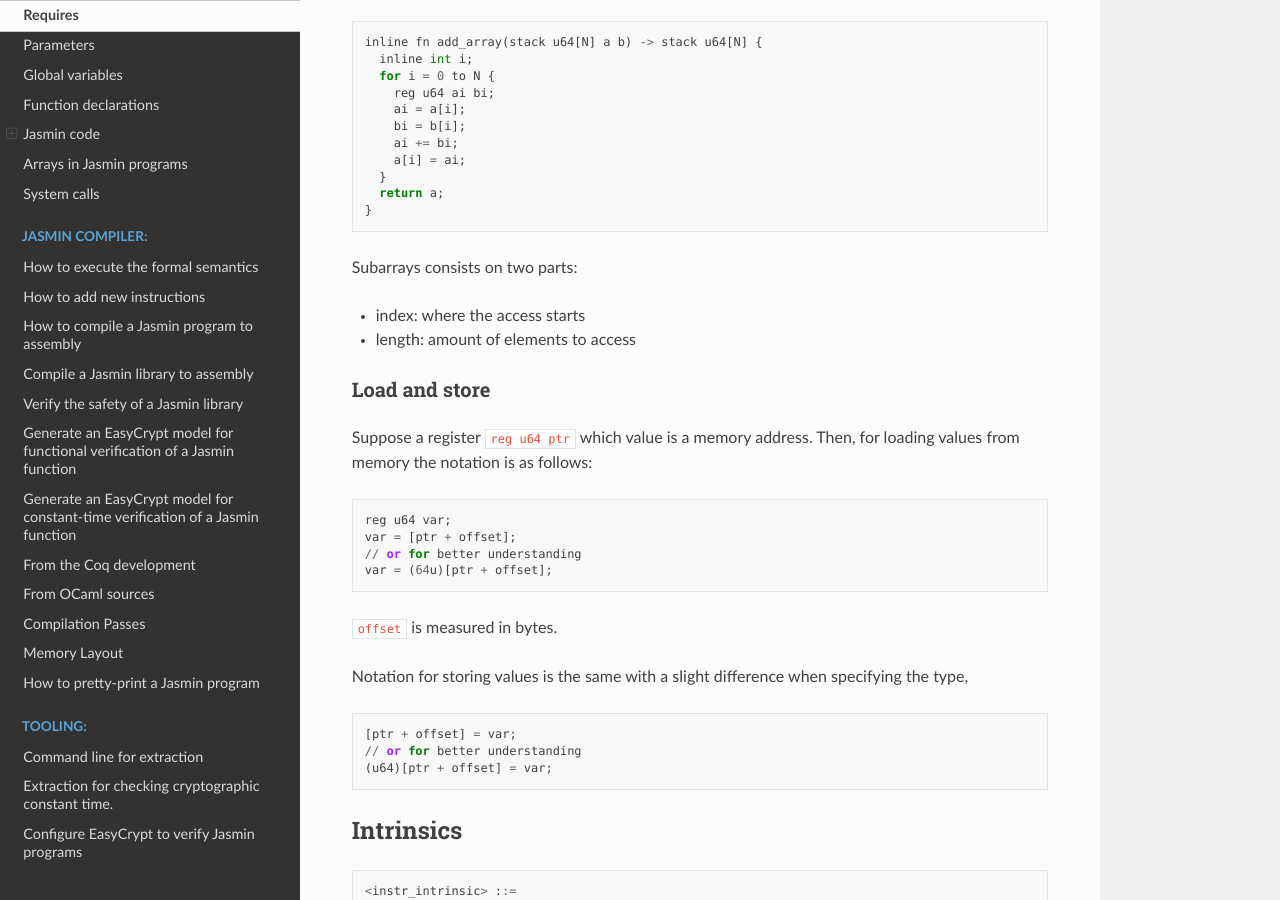
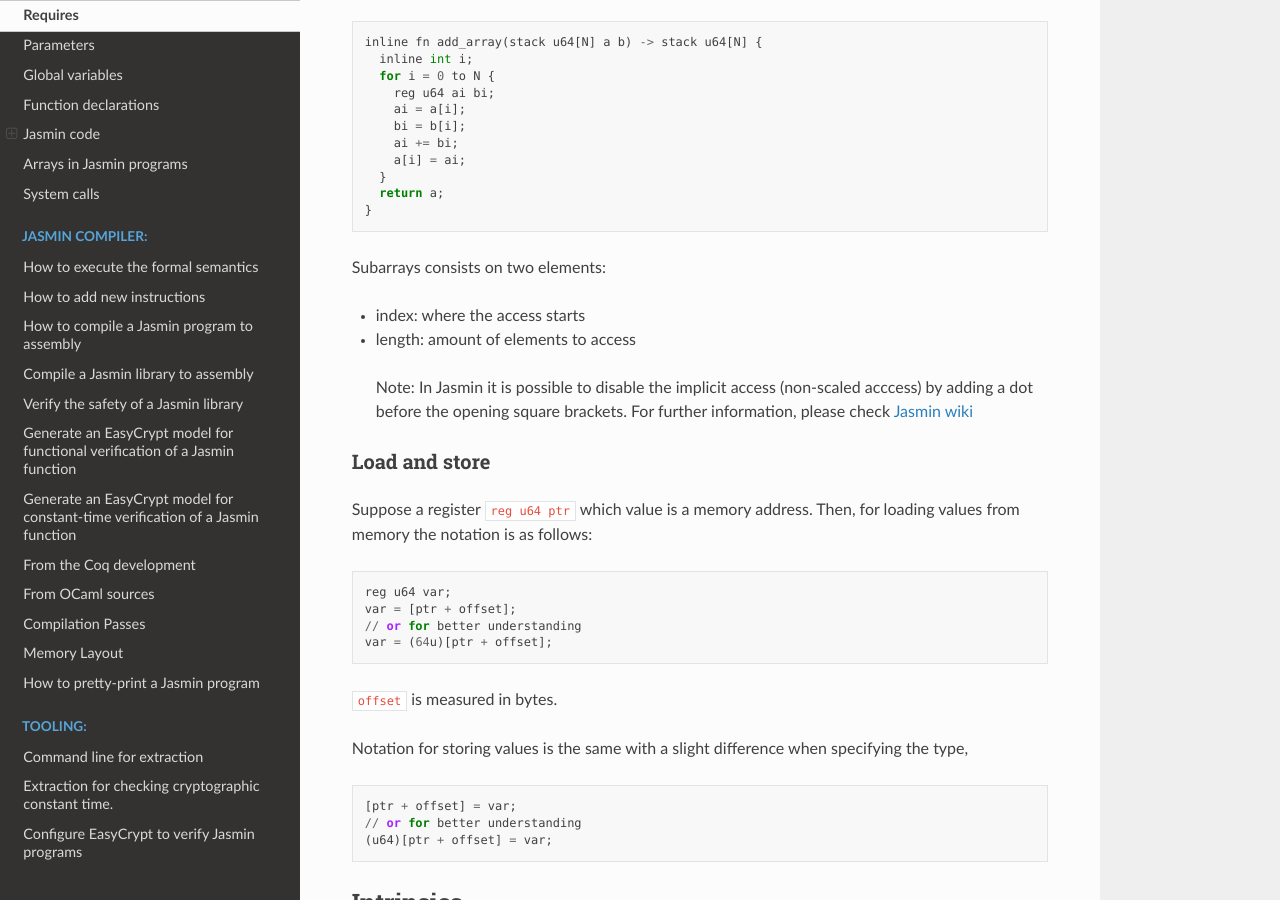
Before and after one commit to lyonel2017/jasmin-doc, a Sphinx documentation site: the page built from source/Jasmin-language-guide.md, in a window 1280 px wide and 900 px high, scrolled down 6048 px. Built offline with Sphinx 7.4.7 and the Read the Docs theme 3.1.0, drawn with Linux system fonts in a browser that asks for light colours.

Commit message:
add note about non-scaled accesses

````diff
--- a/source/Jasmin-language-guide.md
+++ b/source/Jasmin-language-guide.md
@@ -293,9 +293,12 @@ inline fn add_array(stack u64[N] a b) -> stack u64[N] {
   return a;
 }
 ```
-Subarrays consists on two parts:
+Subarrays consists on two elements:
 - index: where the access starts
 - length: amount of elements to access
+
+> Note: In Jasmin it is possible to disable the implicit access (non-scaled acccess) by adding a dot before the opening square brackets.
+> For further information, please check [Jasmin wiki](https://github.com/jasmin-lang/jasmin/wiki/Arrays)
 
 ### Load and store
 Suppose a register `reg u64 ptr` which value is a memory address. Then, for loading values from memory the notation is as follows:
````
